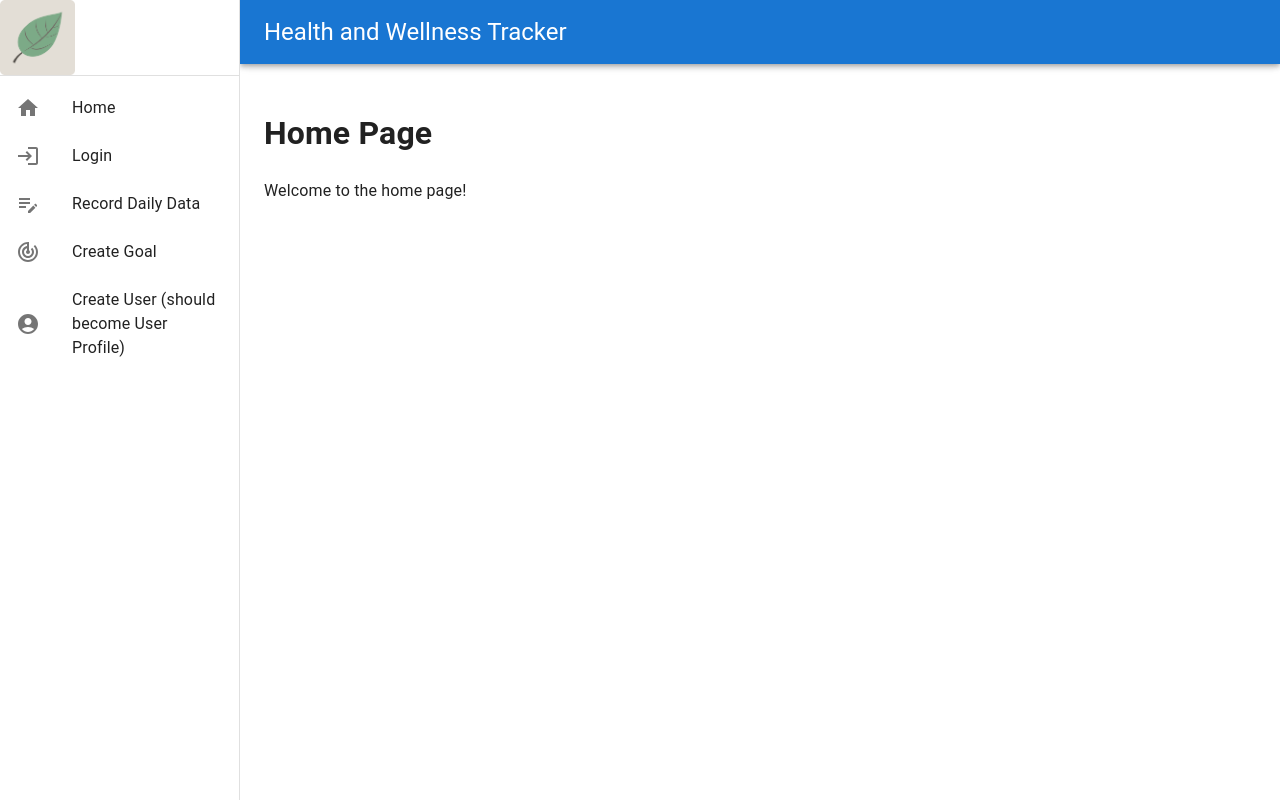
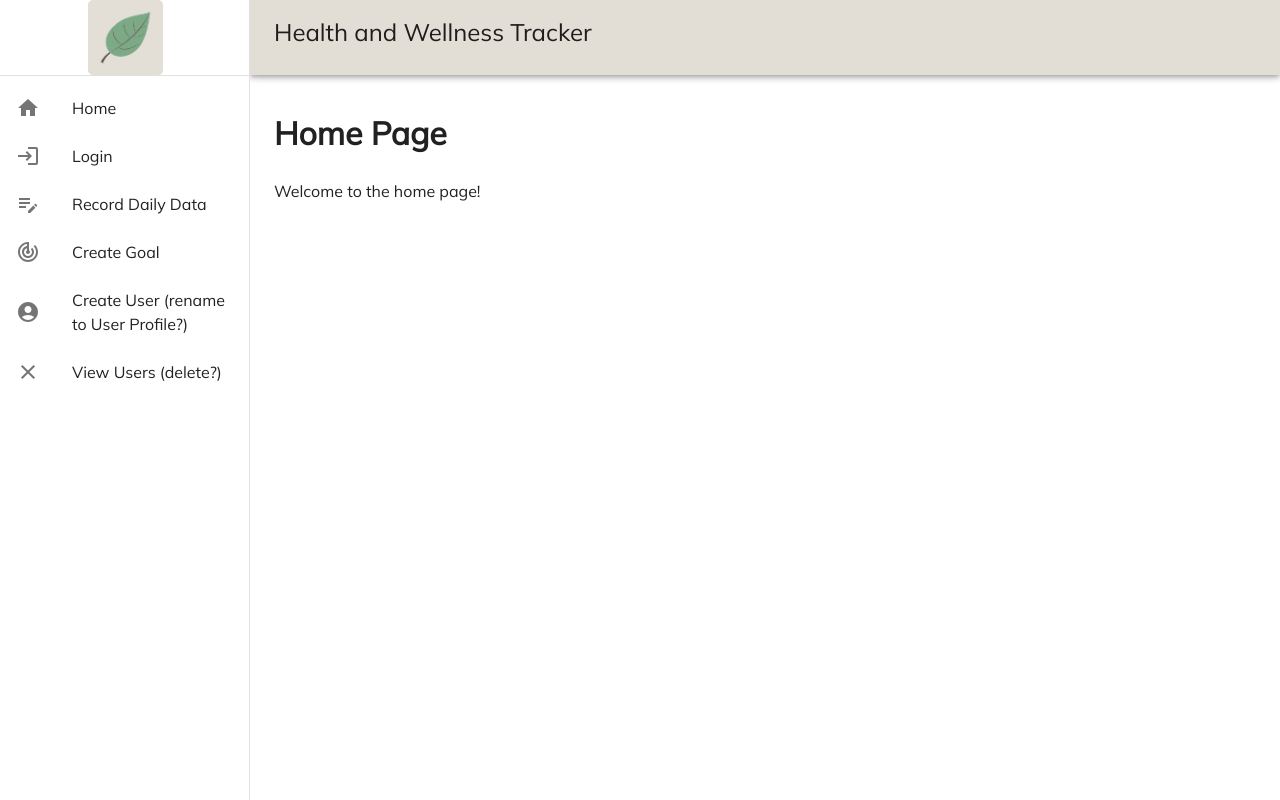
Before and after one commit to totallynotcory/CS763-Project, a React (Create React App) app in the folder code/client/: page / in a window 1280 px wide. Built offline with nearby package versions, Linux system fonts and the light colour scheme.

Commit message:
update app bar color

```diff
--- a/code/client/src/App.js
+++ b/code/client/src/App.js
@@ -8,7 +8,7 @@ import DailyData from "./components/DailyData.js";
 import CreateGoal from './components/CreateGoal.js';
 
 // Styling
-import { createTheme, CssBaseline,
+import { createTheme, CssBaseline, ThemeProvider,
   Box, Drawer, AppBar, Toolbar, List, Typography, Divider,
   ListItem, ListItemButton, ListItemIcon, ListItemText,
 } from "@mui/material";
@@ -18,19 +18,27 @@ import LoginIcon from '@mui/icons-material/Login';
 import AccountCircleIcon from '@mui/icons-material/AccountCircle';
 import EditNoteIcon from '@mui/icons-material/EditNote';
 import TrackChangesIcon from '@mui/icons-material/TrackChanges';
+import CloseIcon from '@mui/icons-material/Close';
 
 import "@fontsource/mulish";
 
-const drawerWidth = 240;
+const sidebarWidth = 250;
+const appBarHeight = 75;
 
 const theme = createTheme({
   typography: {
     fontFamily: "'Mulish', sans-serif",
   },
+  palette: {
+    primary: {
+      main: '#e2ddd5',
+    },
+  },
 });
 
 function App() {
   return (
+    <ThemeProvider theme={theme}>
     <Router>
     <Box sx={{ display: 'flex' }}>
       <CssBaseline />
@@ -38,7 +46,10 @@ function App() {
       {/* AppBar at the top */}
       <AppBar
         position="fixed"
-        sx={{ width: `calc(100% - ${drawerWidth}px)`, ml: `${drawerWidth}px` }}
+        sx={{ width: `calc(100% - ${sidebarWidth}px)`,
+              ml: `${sidebarWidth}px`,
+              height: `${appBarHeight}px`,
+              bgcolor: 'primary.main' }}
       >
         <Toolbar>
           <Typography variant="h5" noWrap component="div">
@@ -49,18 +60,14 @@ function App() {
 
       {/* Left-side navigation drawer */}
       <Drawer
-        sx={{
-          width: drawerWidth,
-          flexShrink: 0,
-          '& .MuiDrawer-paper': {
-            width: drawerWidth,
-            boxSizing: 'border-box',
-          },
-        }}
+        sx={{ width: sidebarWidth,
+              flexShrink: 0,
+              '& .MuiDrawer-paper': {width: sidebarWidth, boxSizing: 'border-box' }
+            }}
         variant="permanent"
         anchor="left"
       >
-        <img src="/app-logo.png" alt="Logo" style={{ height: '75px', width: '75px' }} />
+        <img src="/app-logo.png" alt="Logo" style={{ height: `${appBarHeight}px`, width: `${appBarHeight}px`, marginLeft: '87.5px'}} />
         <Divider />
 
         {/* Sidebar Navigation */}
@@ -79,13 +86,6 @@ function App() {
             </ListItemButton>
           </ListItem>
 
-          {/* <ListItem disablePadding>
-            <ListItemButton component={Link} to="/view-users">
-              <ListItemIcon>  </ListItemIcon>
-              <ListItemText primary="View Users" />
-            </ListItemButton>
-          </ListItem> */}
-
           <ListItem disablePadding>
             <ListItemButton component={Link} to="/enter-daily-data">
               <ListItemIcon> <EditNoteIcon /> </ListItemIcon>
@@ -103,10 +103,16 @@ function App() {
           <ListItem disablePadding>
             <ListItemButton component={Link} to="/create-user">
               <ListItemIcon> <AccountCircleIcon /> </ListItemIcon>
-              <ListItemText primary="Create User (should become User Profile)" />
+              <ListItemText primary="Create User (rename to User Profile?)" />
             </ListItemButton>
           </ListItem>
 
+          <ListItem disablePadding>
+            <ListItemButton component={Link} to="/view-users">
+              <ListItemIcon> <CloseIcon /> </ListItemIcon>
+              <ListItemText primary="View Users (delete?)" />
+            </ListItemButton>
+          </ListItem>
         </List>
       </Drawer>
 
@@ -130,6 +136,7 @@ function App() {
       </Box>
     </Box>
     </Router>
+    </ThemeProvider>
   );
 }
 
```
